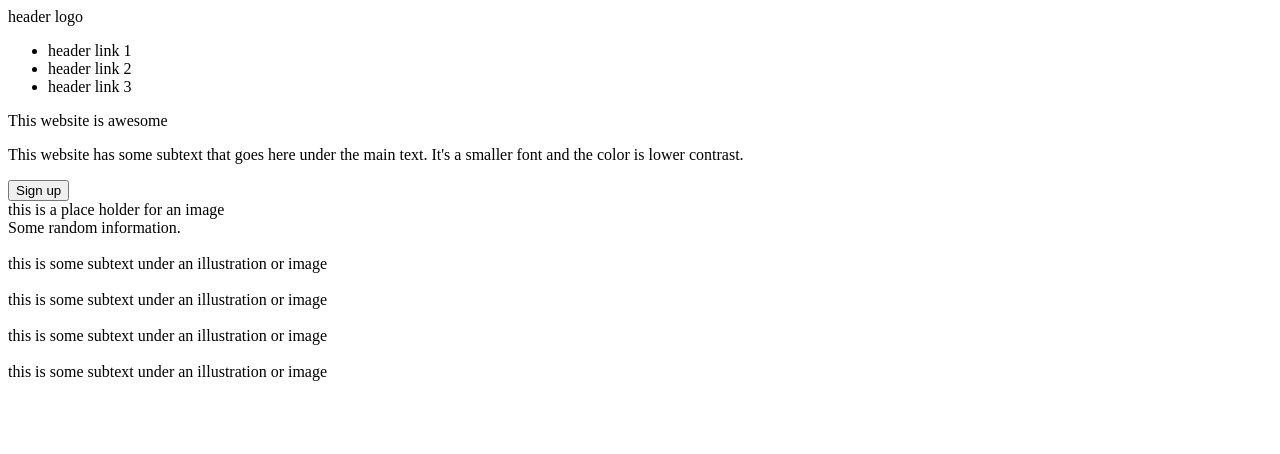
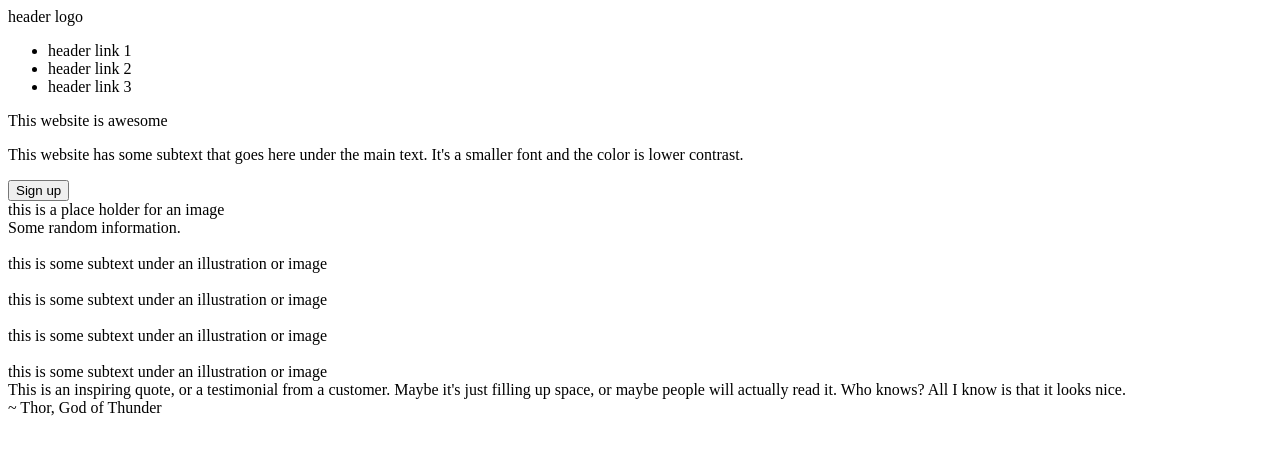
Before and after one commit to Alfredchanja/odin-landing-page-project, a plain HTML site: page index.html in a window 1280 px wide. Drawn offline with Linux system fonts and the light colour scheme.

Commit message:
Add html comments and quote section.

```diff
--- a/index.html
+++ b/index.html
@@ -7,6 +7,7 @@
     </head>
 
     <body>
+        <!-- Header section -->
         <div>
             header logo
         </div>
@@ -19,6 +20,7 @@
             </ul>
         </div>
 
+        <!-- The hero section bellow the header -->
         <div>
             <div>
                 <p>This website is awesome</p>
@@ -30,6 +32,7 @@
             </div>
         </div>
 
+        <!-- The body section -->
         <div>
             <div>
                 Some random information.
@@ -51,5 +54,15 @@
                 <div>this is some subtext under an illustration or image</div>
             </div>
         </div>
+
+        <!-- The quote section -->
+        <div>
+            <div>
+                This is an inspiring quote, or a testimonial from a customer. Maybe it's just filling up space, or maybe people will actually read it. Who knows? All I know is that it looks nice.
+            </div>
+            <div>
+                ~ Thor, God of Thunder
+            </div>
+        </div>
     </body>
 </html>
```
